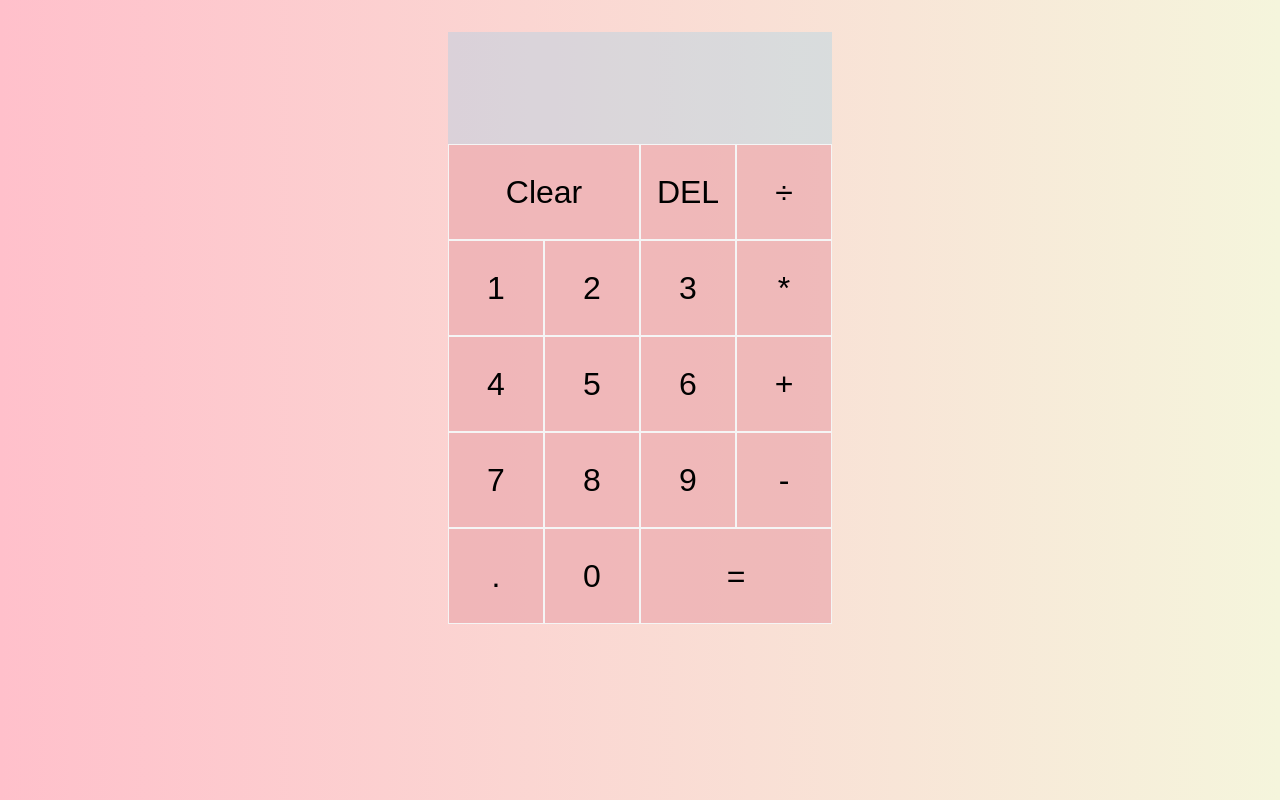
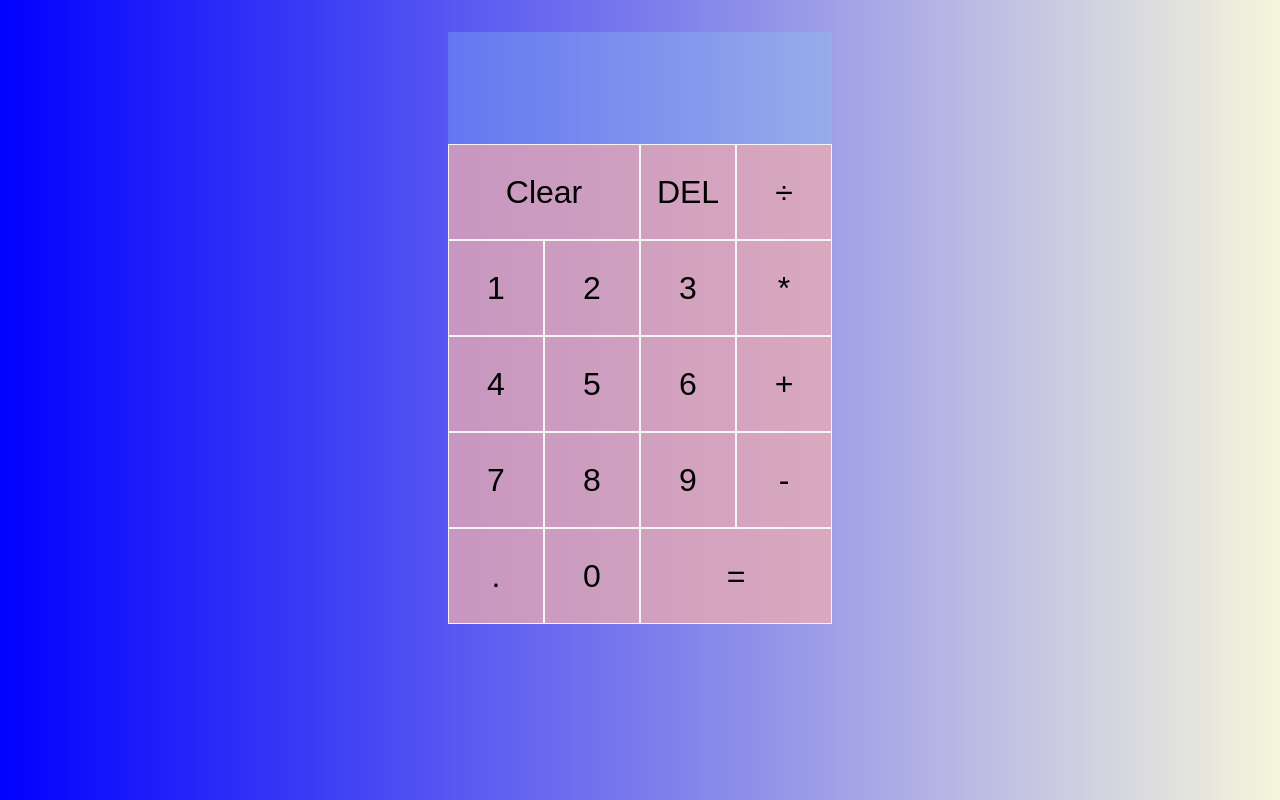
Before and after one commit to swathiy423/blue-calculator-, a React (Create React App) app: page / in a window 1280 px wide. Built offline with nearby package versions, Linux system fonts and the light colour scheme.

Commit message:
Update styles.css

```diff
--- a/src/styles.css
+++ b/src/styles.css
@@ -6,7 +6,7 @@
 
 body {
   margin: 0;
-  background: linear-gradient(to right, pink, beige);
+  background: linear-gradient(to right, blue , beige);
 }
 
 .calculator-grid {
```
